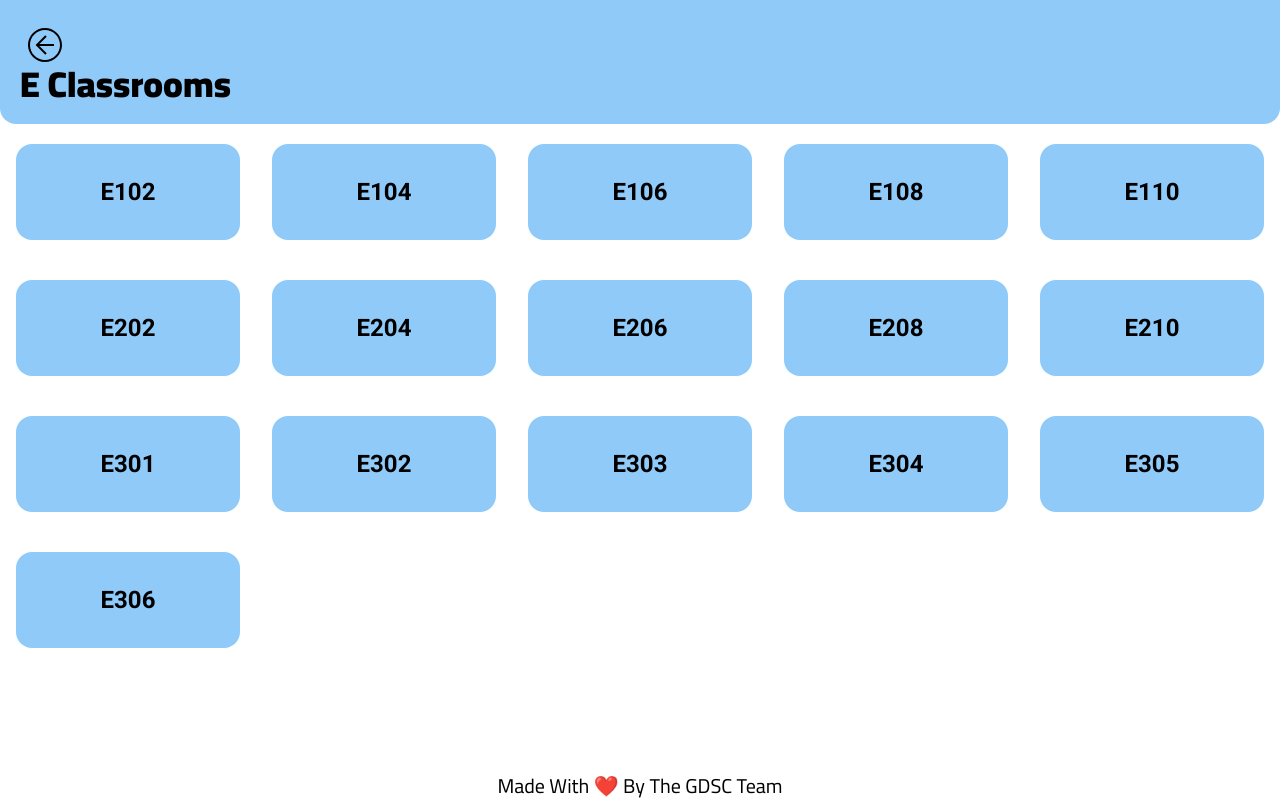
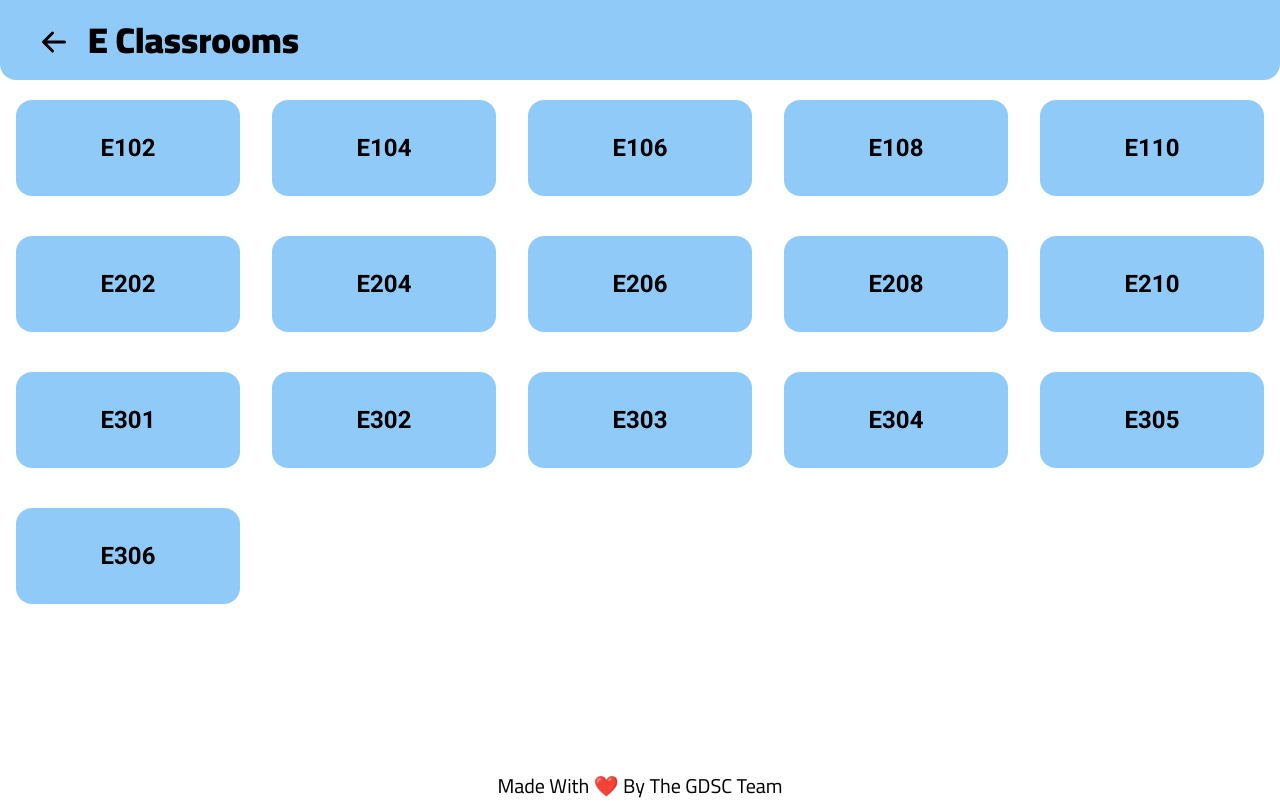
Before and after one commit to GDSC-YU/tuwaiq-classrooms, an Astro site: page /corners/E in a window 1280 px wide. Built offline with nearby package versions, Linux system fonts and the light colour scheme; Astro itself is replaced by a stand-in of ours; some icons are missing.

Commit message:
fixing issues

```diff
--- a/src/components/Header.tsx
+++ b/src/components/Header.tsx
@@ -1,14 +1,11 @@
-import type Icon from "astro-icon";
 import PropTypes from "prop-types";
-import { Children, SVGProps } from "react";
+import { Children } from "react";
 
-
-export function EiArrowLeft() {
+export function MiArrowLeft() {
   return (
-    <svg  className="w-11 h-11 hover:text-white ">
-      <path fill="currentColor" d="M25 42c-9.4 0-17-7.6-17-17S15.6 8 25 8s17 7.6 17 17s-7.6 17-17 17zm0-32c-8.3 0-15 6.7-15 15s6.7 15 15 15s15-6.7 15-15s-6.7-15-15-15z"/>
-      <path fill="currentColor" d="M25.3 34.7L15.6 25l9.7-9.7l1.4 1.4l-8.3 8.3l8.3 8.3z"/>
-      <path fill="currentColor" d="M17 24h17v2H17z"/>
+    <svg viewBox="0 0 24 24" className="w-9 h-9 hover:text-white mt-1 mx-4 ">
+      <path fill="currentColor" d="M11.707 5.293a1 1 0 0 1 0 1.414L7.414 11H19a1 1 0 1 1 0 2H7.414l4.293 4.293a1 1 0 0 1-1.414 1.414l-6-6a1 1 0 0 1 0-1.414l6-6a1 1 0 0 1 1.414 0z">
+        </path>
     </svg>
   )
 }
@@ -29,7 +26,7 @@ interface Props {
 export default function Header({ title, color, children,callback}: Props) {
   return (
     <header className={`${color} p-5 rounded-b-[16px]`}>
-      <p className="font-black font-cairo text-4xl"><a href={callback}>{EiArrowLeft()}</a>{title}</p>
+      <p className="flex font-black font-cairo text-4xl"><a href={callback}>{MiArrowLeft()}</a>{title}</p>
       {Children.map(children, (child) => child)}
     </header>
   );
--- a/src/pages/corners/[corner].astro
+++ b/src/pages/corners/[corner].astro
@@ -5,7 +5,6 @@ import ClassroomButton, {
   ClassroomButtonColor,
 } from "../../components/ClassroomButton.astro";
 import Header, { HeaderColor } from "../../components/Header";
-import { Icon } from "astro-icon";
 
 interface Props {
   corner: string;
@@ -29,7 +28,6 @@ switch (corner) {
   case "E":
     color = ClassroomButtonColor.paleBlue;
     headerColor = HeaderColor.paleBlue;
-
     break;
   case "F":
     color = ClassroomButtonColor.paleRed;
```
